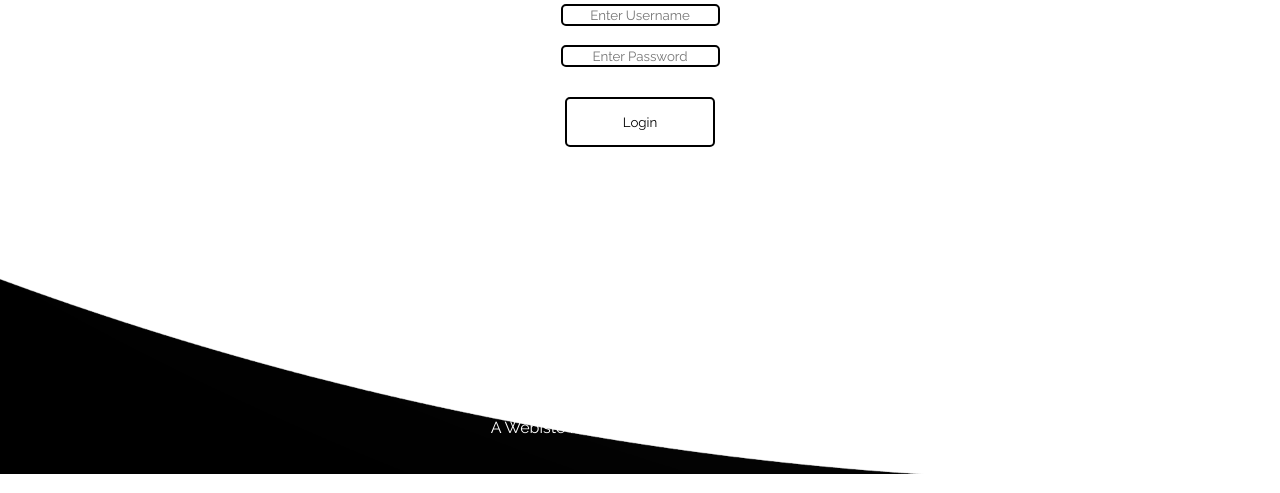
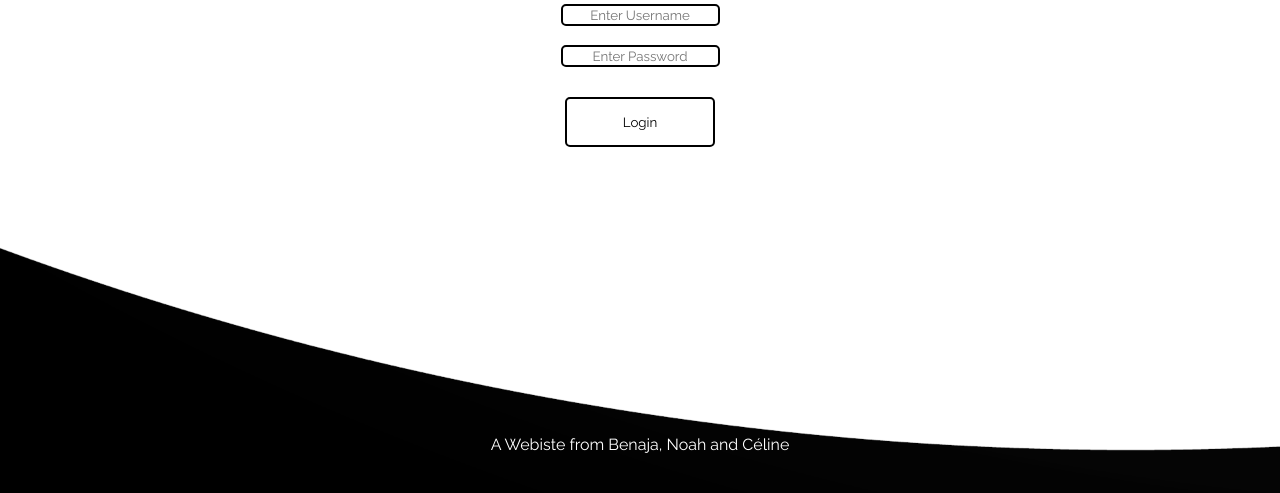
Before and after one commit to noahporfido/fakestagram, a PHP site: page / in a window 1280 px wide. Shown: the part 307-800 px from the top of the page. Run offline with PHP 8.4, Linux system fonts and the light colour scheme.

Commit message:
Footer style

```diff
--- a/public/css/style.css
+++ b/public/css/style.css
@@ -48,17 +48,18 @@ body {
 }
 
 #footer {
-    height: 200px;
+    height: 250px;
     position: absolute;
     width: 100%;
-        background-image: url(../images/footer.png);
+    background-image: url(../images/footer.png);
     background-size: cover;
     background-position: middle top;
+    bottom: 0;
 }
 
 #footerText {
     text-align: center;
-    margin-top: 9em;
+    margin-top: 12em;
     color: white;
 }
 
@@ -91,7 +92,7 @@ body {
 
 #LoginButton:hover {
     background-color: black;
-    transition-duration: 0.6s;
+    transition-duration: 0.3s;
     color: white;
 }
 
```
